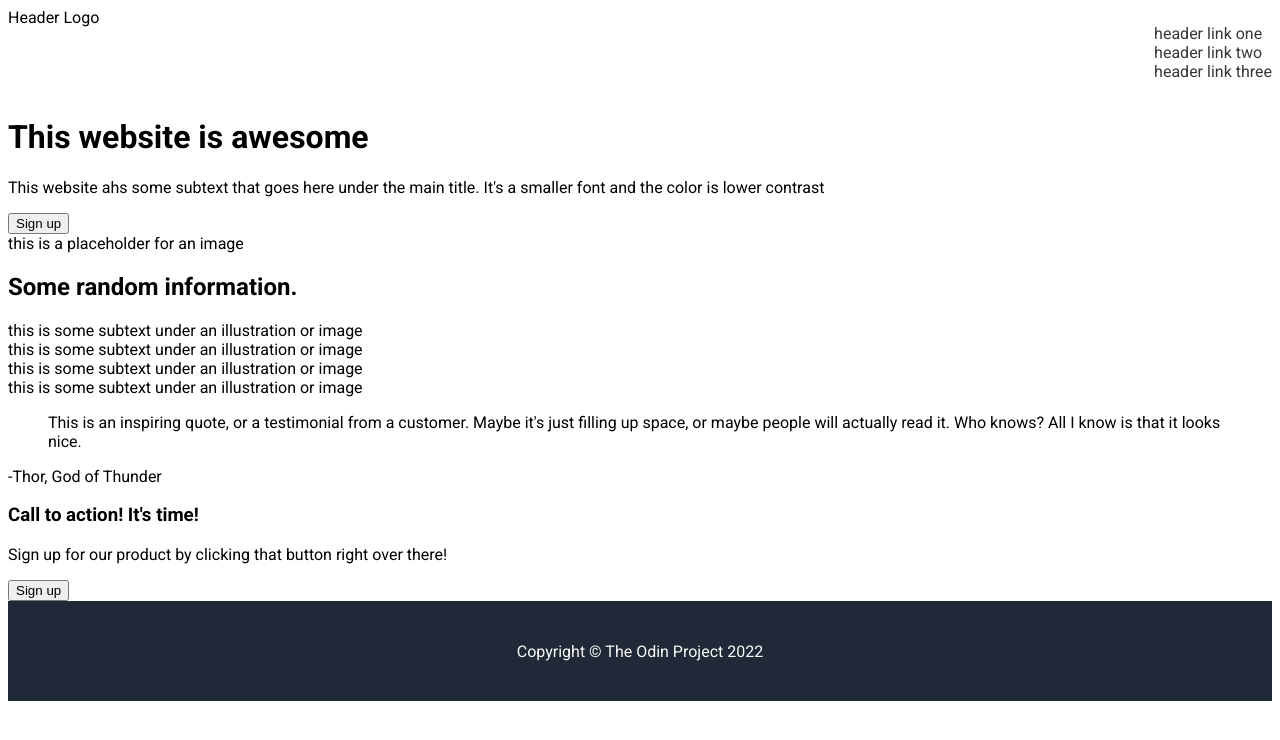
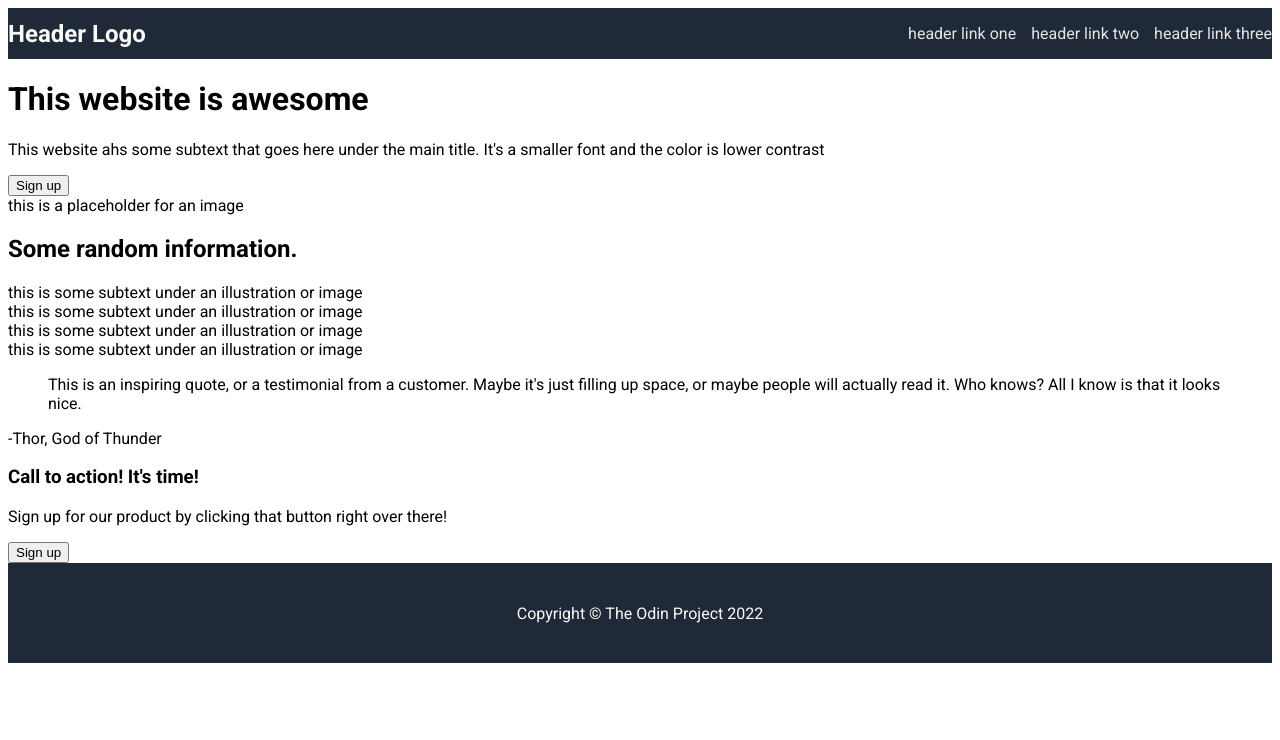
Before and after one commit to coopersimpson/project-landing-page, a plain HTML site: page index.html in a window 1280 px wide. Drawn offline with Linux system fonts and the light colour scheme.

Commit message:
Style header

```diff
--- a/styles.css
+++ b/styles.css
@@ -8,18 +8,35 @@ body {
 
 a {
     text-decoration: none;
-    color: rgb(55, 55, 55);
+    color: #e5e5e5
 }
 
 li {
     list-style: none;
 }
 
+/* Header  */
+
+.logo {
+    font-size: 24px;
+    color: #F9FAF8;
+    font-weight: bold;
+}
+
+.links {
+    display: flex;
+    flex-direction: row;
+    gap: 15px;
+}
+
 header {
     display: flex;
     justify-content: space-between;
+    align-items: center;
+    background-color: #1F2937;
+}
 
-}
+
 
 .content {
     display: flex;
```
